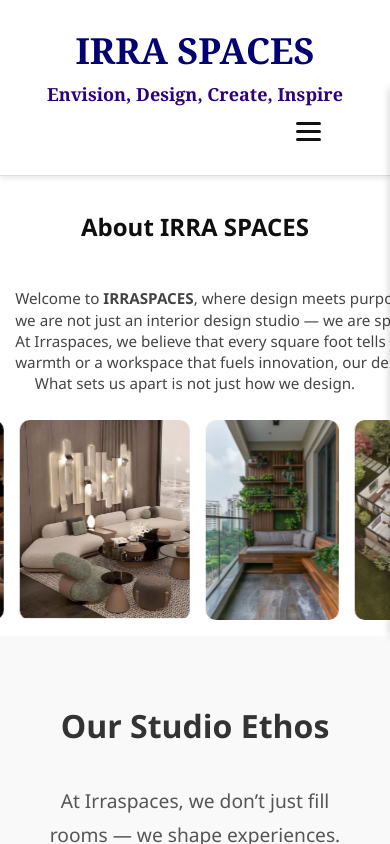
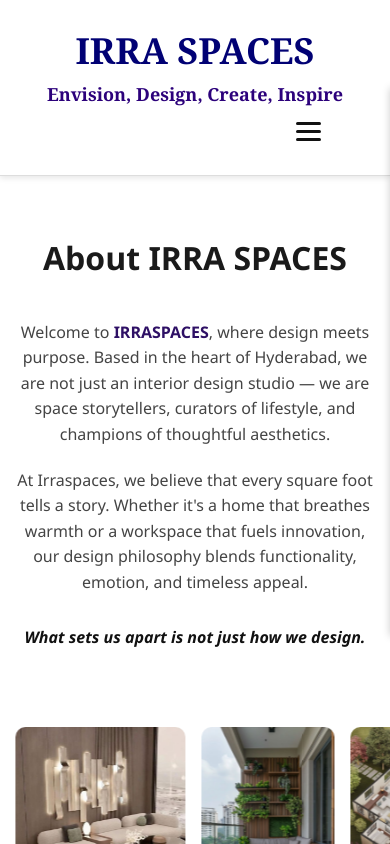
Before and after one commit to KavyaM28/Irra-frontend, a React (Create React App) app: page /#/about in a window 390 px wide. Shown: the top 844 px of the page. Built offline with nearby package versions, Linux system fonts and the light colour scheme.

Commit message:
updated the about-section

```diff
--- a/src/App.css
+++ b/src/App.css
@@ -227,8 +227,8 @@ body, h1, h2, p {
 }
 
 /* About Section */
-.about-content {
-  padding: 4em 2em;
+.about-cont {
+  padding: 4em 2em 1.5em;
   background-color: #f9f9f9;
 }
 
@@ -248,7 +248,7 @@ body, h1, h2, p {
   font-size: 1.1rem;
   line-height: 1.8;
   color: #555;
-  margin-bottom: 1.5em;
+  margin-bottom: 1em;
 }
 
 /* Footer */
@@ -1234,21 +1234,53 @@ section, .contact, .services, .hero {
     display: flex;
   }
 }
-.about-heropara {
-  font-size: 1.2rem;
-  line-height: 1.8;
-  margin: 0 auto 20px;
-  color: #444;
+
+.about-section {
+  max-width: 900px;         /* keeps content in center, not stretched */
+  margin: 0 auto;           /* center horizontally */
+  padding: 60px 20px 1.7em;       /* space around content */
+  text-align: center;       /* center text */
+  background-color: #ffffff; /* clean white background */
 }
 
-/* 📱 Mobile screens (max-width 768px) */
+.about-section .hero-text h1 {
+  font-size: 2.5rem;
+  font-weight: 700;
+  color: #1a1a1a;          /* dark gray/black */
+  margin-bottom: 20px;
+  position: relative;
+}
+
+.about-section .about-heropara {
+  font-size: 18px;
+  line-height: 1.8;
+  color: #444;
+  margin-bottom: 20px;
+}
+
+.about-section .about-heropara strong {
+  color: #2e1065;          /* accent purple for IRRASPACES */
+}
+
+.about-section .tagline {
+  font-size: 1.2rem;
+  font-weight: 600;
+  color: #111;
+  margin-top: 30px;
+  font-style: italic;
+}
+
 @media (max-width: 768px) {
-  .about-heropara {
-    font-size: 0.95rem;
-    line-height: 1.4;
-    margin: auto;
-    text-align: center;
-    padding: 0 1em;
-    color: #444;
+  .about-section {
+    padding: 40px 15px;
+  }
+
+  .about-section .hero-text h1 {
+    font-size: 2rem;
+  }
+
+  .about-section .about-heropara {
+    font-size: 1rem;
+    line-height: 1.6;
   }
 }
--- a/src/pages/About.js
+++ b/src/pages/About.js
@@ -30,23 +30,28 @@ function About() {
   return (
     <>
       {/* Hero Section */}
-      <section className="marquee-section">
+      <section className="about-section">
         <div className="hero-text">
           <h1>About IRRA SPACES</h1>
         </div>
-        <br />
         <p className="about-heropara">
           Welcome to <strong>IRRASPACES</strong>, where design meets purpose. Based in the
-    heart of Hyderabad,<br></br> we are not just an interior design studio — we are space
+          heart of Hyderabad, we are not just an interior design studio — we are space
           storytellers, curators of lifestyle, and champions of thoughtful aesthetics.
         </p>
+
         <p className="about-heropara">
           At Irraspaces, we believe that every square foot tells a story. Whether it's
-    a home that breathes <br></br> warmth or a workspace that fuels innovation, our design
+          a home that breathes warmth or a workspace that fuels innovation, our design
           philosophy blends functionality, emotion, and timeless appeal.
         </p>
-  <p className="about-heropara">What sets us apart is not just how we design.</p>
-          <br />
+
+        <p className="about-heropara tagline">
+          What sets us apart is not just how we design.
+        </p>
+      </section>
+
+      <section className="marquee-section">
         <div className="marquee-track">
           {['image1', 'image2', 'image3', 'image4', 'image5', 'image6'].map((img, i) => (
             <img
@@ -66,7 +71,7 @@ function About() {
       </section>
 
       {/* About Content */}
-      <section className="about-content">
+      <section className="about-cont">
         <div className="about-wrapper">
           <h2 className="subheading">Our Studio Ethos</h2>
           <p style={{ fontSize: 'larger' }}>
```
Lines whose indentation alone changed are shown as unchanged.
